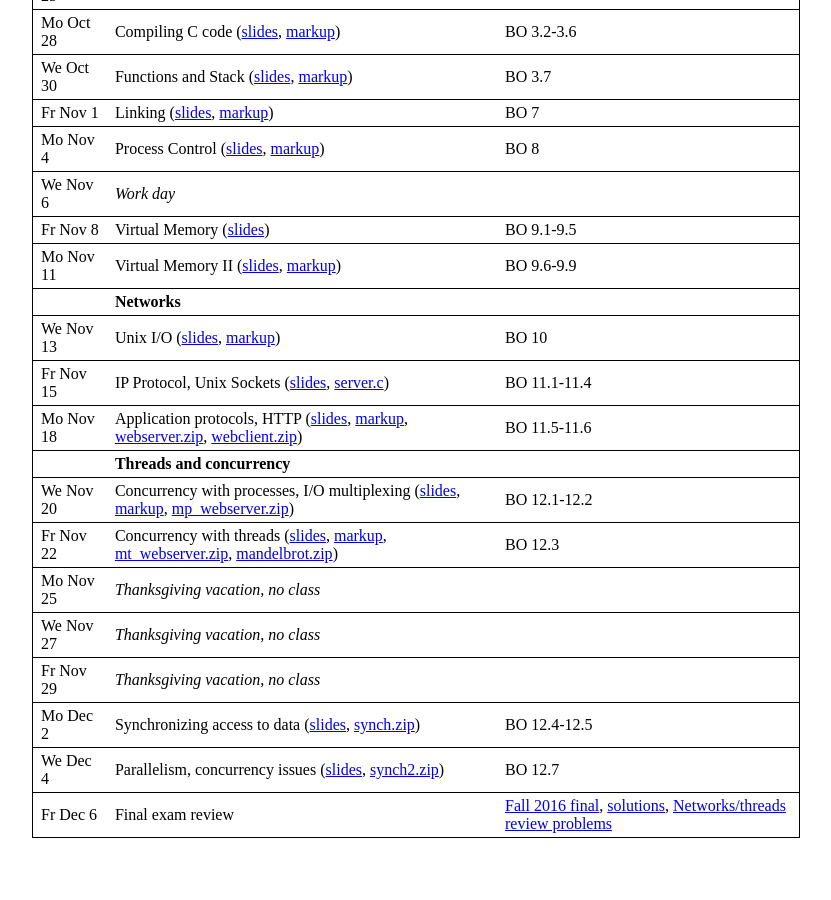
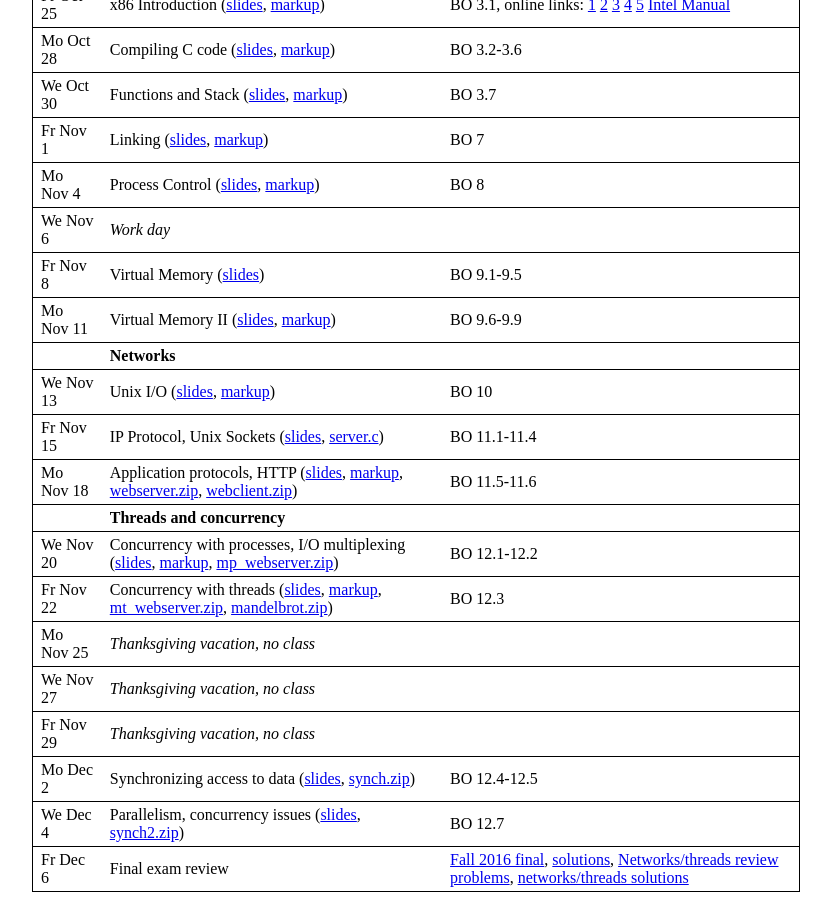
Before and after one commit to jhucsf/fall2019, a Jekyll site: the page built from index.md, in a window 1280 px wide and 900 px high, scrolled down 2636 px. Shown: the whole window, without its empty margins (224-1055 px from the left). Built offline with Jekyll 4.4.1, drawn with Linux system fonts in a browser that asks for light colours; before the commit the page ends 3482 px from its top, so only the background shows below that.

Commit message:
link to network/threads review solutions

```diff
--- a/index.md
+++ b/index.md
@@ -118,4 +118,4 @@
 Fr Nov 29 | *Thanksgiving vacation, no class*
 Mo Dec 2  | Synchronizing access to data ([slides](lec/lec34.pdf), [synch.zip](res/synch.zip))              | BO 12.4-12.5
 We Dec 4  | Parallelism, concurrency issues ([slides](lec/lec35.pdf), [synch2.zip](res/synch2.zip))          | BO 12.7
-Fr Dec 6  | Final exam review | [Fall 2016 final](https://www.cs.jhu.edu/~phi/csf/final2016.pdf), [solutions](https://www.cs.jhu.edu/~phi/csf/final2016-solutions.pdf), [Networks/threads review problems](res/final_review.html)
+Fr Dec 6  | Final exam review | [Fall 2016 final](https://www.cs.jhu.edu/~phi/csf/final2016.pdf), [solutions](https://www.cs.jhu.edu/~phi/csf/final2016-solutions.pdf), [Networks/threads review problems](res/final_review.html), [networks/threads solutions](res/final_review_soln.html)
```
